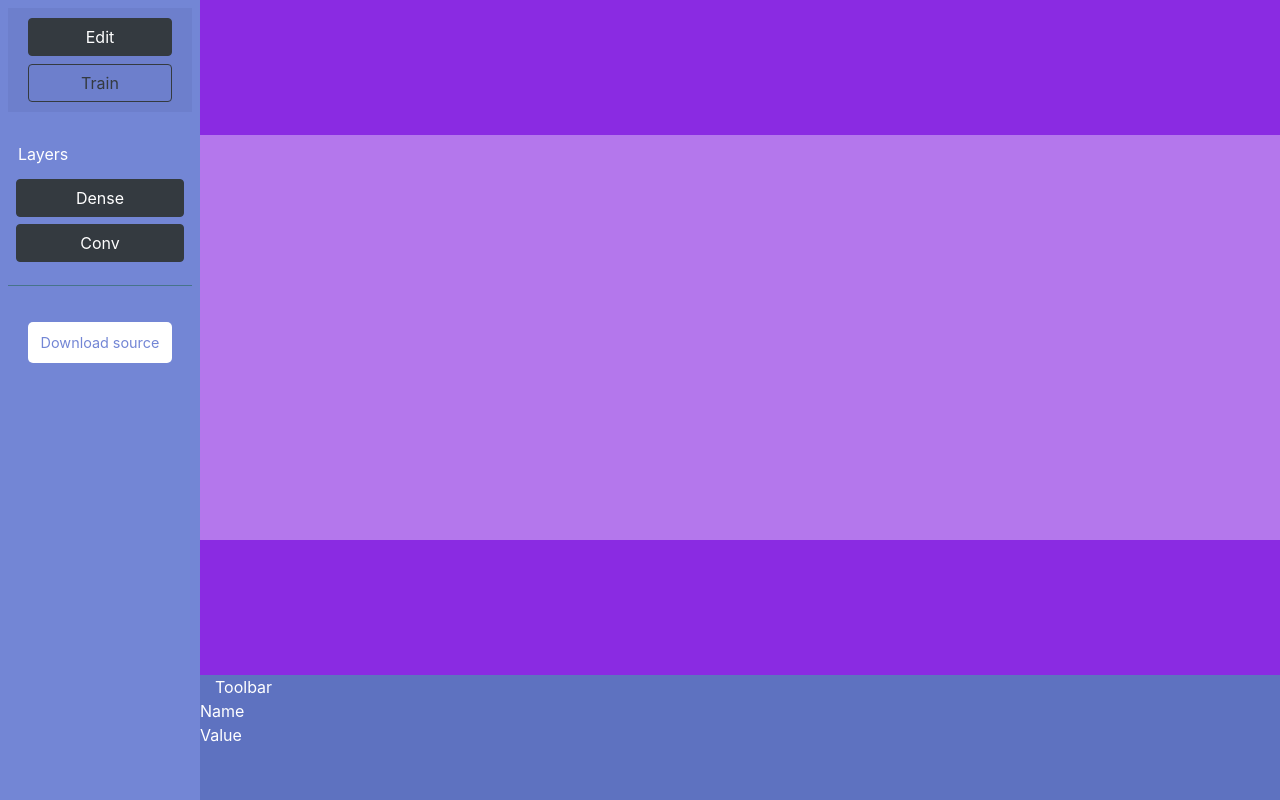
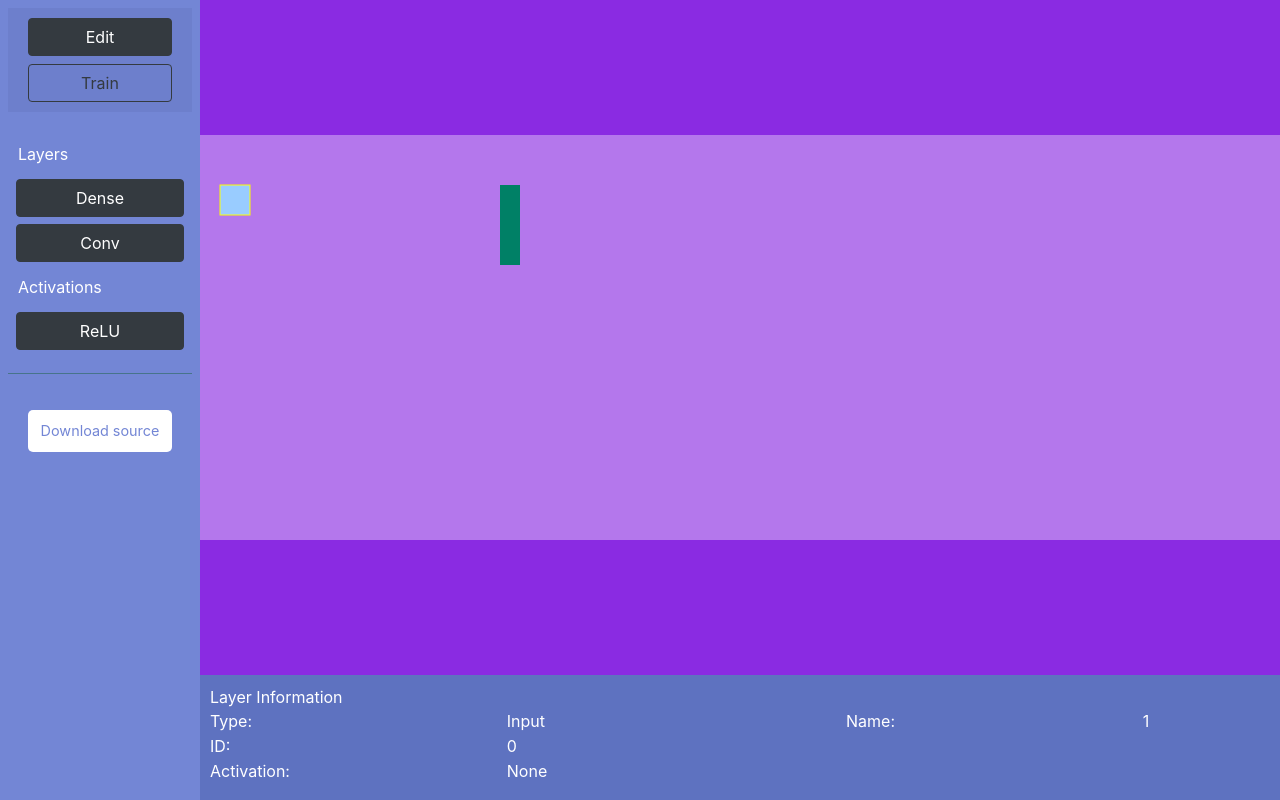
Before and after one commit to alexander-ding/nn-flowchart, a React (Create React App) app: page / in a window 1280 px wide. Built offline with nearby package versions, Linux system fonts and the light colour scheme.

Commit message:
Activations + Basic Toolbar

```diff
--- a/src/App.js
+++ b/src/App.js
@@ -2,6 +2,8 @@ import React from 'react';
 import {Sidebar} from "./Sidebar.js";
 import {CanvasContainer} from "./Canvas.js";
 import {Toolbar} from "./Toolbar.js";
+import {ErrorBox} from "./ErrorBox.js";
+import {isCyclic, isLinear} from "./Utils.js";
 import './App.css';
 
 export class App extends React.Component {
@@ -9,9 +11,13 @@ export class App extends React.Component {
     super(props);
 
     this.state = {
-      models: {},
+      models: {
+        0: this._model("input", 0, 20, 50),
+        1: this._model("output", 1, 300, 50)},
       selected: 0,
-      nextID: 0,
+      nextID: 2,
+      errorMsg: null,
+      errorOnce: true,
     };
 
     // function bindings
@@ -19,20 +25,24 @@ export class App extends React.Component {
     this.updateModel = this.updateModel.bind(this);
     this.selectModel = this.selectModel.bind(this);
     this.removeModel = this.removeModel.bind(this);
+    this.setError = this.setError.bind(this);
   }
 
-  model(type) {
-    /* just a helper function */
+
+  _model(type, id, x, y) {
     return {
-      name: type + String(this.state.nextID),
-      ID: this.state.nextID,
+      name: type + String(id),
+      ID: id,
       type: type,
-      x: 10 + Math.random() * 80,
-      y: 10 + Math.random() * 80,
+      x: x,
+      y: y,
       connectedTo: null,
       activation: null,
       data: {},
-    }
+    };
+  }
+  model(type) {
+    return this._model(type, this.state.nextID, 10 + Math.random() * 80, 10 + Math.random() * 80);
   }
 
   newModel(type) {
@@ -57,6 +67,13 @@ export class App extends React.Component {
     const models = {...this.state.models};
     for (const key of Object.keys(dict)) {
       models[id][key] = dict[key];
+    }
+    if (isCyclic(models)) {
+      this.setError("Graph cannot have loops", false)
+    } else if (!isLinear(models)) {
+      this.setError("Graph must be linear!", false)
+    } else {
+      this.setError(null, false)
     }
     this.setState({
       models: models,
@@ -87,16 +104,28 @@ export class App extends React.Component {
     })
   }
 
+  setError(err, once) {
+    /* sets the error message */
+    this.setState({
+      errorMsg: err,
+      errorOnce: once,
+    })
+  }
+
   render() {
+    const selectedModel = this.state.selected === -1 ? null : this.state.models[this.state.selected];
     return (
-      <div className="container-fluid d-flex h-100 flex-row no-margin">
-        <Sidebar newModel={this.newModel}/>
-        <div className="d-flex w-100 p-2 flex-column flex-grow-1 no-margin">
-          <CanvasContainer models={this.state.models} selected={this.state.selected} select={this.selectModel} update={this.updateModel} remove={this.removeModel}/>
-          <Toolbar/>
+      <React.Fragment>
+        <ErrorBox errorMsg={this.state.errorMsg} dismissible={this.state.errorOnce} setError={this.setError}/>
+        <div className="container-fluid d-flex h-100 flex-row no-margin">
+          <Sidebar models={this.state.models} selected={this.state.selected} newModel={this.newModel} setError={this.setError} update={this.updateModel} />
+          <div className="d-flex w-100 p-2 flex-column flex-grow-1 no-margin" ref="canvasContainer">
+            <CanvasContainer models={this.state.models} selected={this.state.selected} select={this.selectModel} update={this.updateModel} remove={this.removeModel}/>
+            <Toolbar model={selectedModel}/>
+          </div>
+
         </div>
-
-      </div>
+      </React.Fragment>
 
     );
   }
--- /dev/null
+++ b/src/ErrorBox.css
@@ -0,0 +1,10 @@
+.position-absolute {
+    position: "absolute" !important;
+}
+
+.float-box {
+    top: 40px;
+    right: 10px;
+    min-width: 20rem;
+    max-height: 4rem !important;
+}
--- /dev/null
+++ b/src/ErrorBox.js
@@ -0,0 +1,30 @@
+import React from 'react';
+import "./ErrorBox.css";
+
+export function ErrorBox(props) {
+  /* Renders a dismissable error message */
+  // display nothing if no error message
+  if (props.errorMsg === null) {
+    return null;
+  }
+  if (props.dismissible) {
+    return (
+      <div className="position-absolute float-box">
+        <div className="alert alert-danger alert-dismissible position-absolute w-100">
+          <strong>Error:</strong> {props.errorMsg}
+          <button type="button" className="close" data-dismiss="alert" aria-label="Close"
+                  onClick={() => props.setError(null, true)}>
+            <span aria-hidden="true">&times;</span>
+          </button>
+        </div>
+      </div>
+    )
+  }
+  return (
+    <div className="position-absolute float-box">
+      <div className="alert alert-danger position-absolute w-100">
+        <strong>Error:</strong> {props.errorMsg}
+      </div>
+    </div>
+  )
+}
--- a/src/ModelInfo.js
+++ b/src/ModelInfo.js
@@ -10,14 +10,14 @@ function conv(props) {
   const thirdColor = "#5c98f9";
   let activationSVG;
   if (props.activation != null) {
-    activationSVG = nodeTypes[props.activation.name].svg;
+    activationSVG = nodeTypes[props.activation].svg(xInterval*2+5, yInterval*2+squareSize-2, squareSize-10,squareSize/2 - 4);
   } else {
     activationSVG = null
   }
   return <React.Fragment>
-    <rect width={squareSize} height={squareSize} fill={firstColor}/>,
-    <rect x={xInterval} y={yInterval} width={squareSize} height={squareSize} fill={secondColor}/>,
-    <rect x={xInterval*2} y={yInterval*2} width={squareSize} height={squareSize} fill={thirdColor}/>,
+    <rect width={squareSize} height={squareSize} fill={firstColor}/>
+    <rect x={xInterval} y={yInterval} width={squareSize} height={squareSize} fill={secondColor}/>
+    <rect x={xInterval*2} y={yInterval*2} width={squareSize} height={squareSize} fill={thirdColor}/>
     {activationSVG}
   </React.Fragment>
 }
@@ -38,12 +38,41 @@ function dense(props) {
 
             </circle>
   );
+  let activationSVG;
+  if (props.activation != null) {
+    activationSVG = nodeTypes[props.activation].svg(4, ySize-2);
+  } else {
+    activationSVG = null
+  }
   return <React.Fragment>
     <rect width={xSize} height={ySize} fill={squareColor}/>,
     {circles}
+    {activationSVG}
   </React.Fragment>
 }
 
+function input(props) {
+  const size = 30
+  const color = "#99ccff";
+  return <React.Fragment>
+    <rect width={size} height={size} fill={color}/>
+  </React.Fragment>
+}
+
+function output(props) {
+  const color = "#008066";
+  const width = 20;
+  const height = 80;
+  return <React.Fragment>
+    <rect width={width} height={height} fill={color}></rect>
+  </React.Fragment>
+}
+
+function relu(x, y) {
+  return (
+    <text x={x} y={y} fontSize="14">ReLU</text>
+  )
+}
 
 export const nodeTypes = {
     "dense": {
@@ -60,10 +89,26 @@ export const nodeTypes = {
         offsetX: 40,
         offsetY: 40,
     },
+    "input": {
+      name: "Input",
+      type: "layer",
+      svg: input,
+      offsetX: 15,
+      offsetY: 15,
+    },
+    "output": {
+      name: "Output",
+      type: "layer",
+      svg: output,
+      offsetX: 10,
+      offsetY: 40,
+    },
     "relu": {
-        name: "ReLU",
-        type: "activation",
+      name: "ReLU",
+      type: "activation",
+      svg: relu,
     }
 };
 
 export const layerNames = ["dense", "conv"];
+export const activationNames = ["relu"];
--- a/src/Sidebar.js
+++ b/src/Sidebar.js
@@ -1,6 +1,6 @@
 import React from 'react';
 import "./Sidebar.css";
-import {nodeTypes, layerNames} from "./ModelInfo.js";
+import {nodeTypes, layerNames, activationNames} from "./ModelInfo.js";
 
 function SidebarHeader(props) {
   const selectedClassName = "btn btn-dark btn-block";
@@ -50,23 +50,68 @@ function Layer(props) {
   )
 }
 
-function EditElements(props) {
+function Activation(props) {
+  /* returns a button to append an activation */
   return (
-    <React.Fragment>
+    <Button onClick={() => props.newActivation(props.name)}>
+      {nodeTypes[props.name].name}
+    </Button>
+  )
+}
+
+class EditElements extends React.Component {
+  constructor(props) {
+    super(props);
+    this.props = props;
+    this.setActivation = this.setActivation.bind(this);
+  }
+
+  setActivation(name) {
+    // must have a layer selected
+    if (this.props.selected === -1) {
+      this.props.setError("Select a layer to add the activation to first!", true);
+      return;
+    }
+    const selected = this.props.models[this.props.selected]
+    // cancel the existing activation if it's the same as this
+    if (selected.activation === name) {
+      this.props.update(this.props.selected, {
+        activation: null,
+      });
+    } else {
+      this.props.update(this.props.selected, {
+        activation: name,
+      });
+    }
+  }
+
+  render() {
+    return <React.Fragment>
       <p>Layers</p>
       <div className="d-flex flex-column">
       { layerNames.map((name) =>
         <Layer key={name}
           name={name}
-          newModel={props.newModel}
+          newModel={this.props.newModel}
         />)
       }
       </div>
+      <p>Activations</p>
+      <div className="d-flex flex-column">
+      { activationNames.map((name) =>
+        <Activation key={name}
+          name={name}
+          newActivation={() => this.setActivation(name)}
+        />
+        )
+      }
+      </div>
     </React.Fragment>
-  )
+  }
 }
 
-function TrainElements(props) {
+function TrainElements(propOri) {
+  const props = propOri
   return (
     <React.Fragment>
       <p>Inputs</p>
@@ -81,7 +126,8 @@ function TrainElements(props) {
 }
 
 function ElementsContainer(props) {
-  const Elements = props.tabSelected === "edit" ? EditElements(props) : TrainElements(props)
+  const propsExtracted = props.props;
+  const Elements = props.tabSelected === "edit" ? <EditElements models={propsExtracted.models} selected={propsExtracted.selected} setError={propsExtracted.setError} newModel={propsExtracted.newModel} update={propsExtracted.update}/>: <TrainElements props={propsExtracted}/>;
   return (
     <ul className="list-unstyled components">
       {Elements}
@@ -92,8 +138,8 @@ function ElementsContainer(props) {
 export class Sidebar extends React.Component {
   constructor(props) {
     super(props);
+    this.props = props
     this.state = {
-      props: props,
       tabSelected: "edit", // which tab is selected
     };
     this.changeTab = this.changeTab.bind(this);
@@ -110,7 +156,7 @@ export class Sidebar extends React.Component {
     return (
       <nav className="p-2 h-100" id="sidebar">
         <SidebarHeader tabSelected={this.state.tabSelected} changeTab={this.changeTab} />
-        <ElementsContainer tabSelected={this.state.tabSelected} newModel={this.state.props.newModel}/>
+        <ElementsContainer tabSelected={this.state.tabSelected} props={this.props}/>
         <CTAList />
 
       </nav>
--- a/src/Toolbar.css
+++ b/src/Toolbar.css
@@ -6,7 +6,31 @@
     width: 100%;
 }
 
+.left-line {
+    width: 40%;
+    float: left;
+}
+
+.right-line {
+    width: 40%;
+    float: right;
+}
+
 .parameter-line {
     width: 100%;
+    height: 25px;
+}
 
+.parameter-name {
+    width: 30%;
+    float: left;
 }
+
+.parameter-value {
+    width: 30%;
+    float: right;
+}
+
+#toolbar-container {
+    margin: 10px;
+}
--- a/src/Toolbar.js
+++ b/src/Toolbar.js
@@ -1,22 +1,39 @@
 import React from "react";
 import "./Toolbar.css";
+import {nodeTypes} from "./ModelInfo.js";
 
 function DisplayLine(props) {
   return (
     <div className="parameter-line">
-      <div className="parameter-name">Name</div>
-      <div className="parameter-value">Value</div>
+      <div className="parameter-name">{props.name}:</div>
+      <div className="parameter-value">{props.value}</div>
     </div>
   )
 }
 
 export function Toolbar(props) {
+  const model = props.model;
+  let type = "N/A";
+  let id = "N/A";
+  let activation = "N/A";
+
+  // set the values if model is selected
+  if (model !== null) {
+    type = nodeTypes[model.type].name;
+    id = model.ID;
+    activation = (model.activation === null) ? "None" : nodeTypes[model.activation].name;
+  }
   return (
     <nav className="p-2 no-margin" id="toolbar">
-      <div className="container">
-        <p>Toolbar</p>
-        <div className="row">
-          <DisplayLine></DisplayLine>
+      <div id="toolbar-container">
+        <p>Layer Information</p>
+        <div className="left-line">
+          <DisplayLine name="Type" value={type}/>
+          <DisplayLine name="ID" value={id}/>
+          <DisplayLine name="Activation" value={activation}/>
+        </div>
+        <div className="right-line">
+          <DisplayLine name="Name" value={1}/>
         </div>
       </div>
     </nav>
--- /dev/null
+++ b/src/Utils.js
@@ -0,0 +1,81 @@
+export function isCyclic(models) {
+  /* Checks if the models constitute directed acyclic graphs
+   * (Potentially multiple acyclic graphs)
+   * Returns false only if there is an internal loop
+   */
+  let visited = {}; // whether the node is visited
+  let inRecursionStack = {}; // whether the node is in the currentfunction call stack
+
+  for (const key of Object.keys(models)) {
+    visited[key] = false;
+    inRecursionStack[key] = false;
+  }
+
+  for (const key of Object.keys(models)) {
+    if (isCyclicHelper(models, key, visited, inRecursionStack)) {
+      return true;
+    }
+  }
+  return false;
+}
+
+function isCyclicHelper(models, index, visited, inRecursionStack) {
+  /* A helper function to explore from a single node. Returns
+   * false if there is no discrepancy found from this index
+   */
+
+  // if visited, remove out of stack and say no
+  if (visited[index]) {
+    inRecursionStack[index] = false;
+    return false;
+  }
+
+  visited[index] = true;
+  inRecursionStack[index] = true;
+  // if no neighbor, then no discrepancy
+  if (models[index].connectedTo === null) {
+    inRecursionStack[index] = false;
+    return false;
+  }
+
+  const next = models[index].connectedTo;
+  if (!visited[next] && isCyclicHelper(models, next, visited, inRecursionStack)) {
+    return true;
+  }
+  // if we bump into a node on our incoming path, it's bad
+  if (inRecursionStack[next]) {
+    return true;
+  }
+
+  inRecursionStack[index] = false;
+  return false;
+}
+
+export function isLinear(models) {
+  let numIncomingEdges = {};
+  for (const key of Object.keys(models)) {
+    numIncomingEdges[key] = 0;
+  }
+
+  for (const key of Object.keys(models)) {
+    const next = models[key].connectedTo;
+    if (next !== null) {
+      numIncomingEdges[next] += 1;
+    }
+  }
+
+  // the input node must not have incoming edges
+  if (numIncomingEdges[0] !== 0) {
+    return false;
+  }
+  // the output node must not have outgoing edges
+  if (models[1].connectedTo !== null) {
+    return false;
+  }
+  for (const key of Object.keys(models)) {
+    if (numIncomingEdges[key] > 1) {
+      return false;
+    }
+  }
+  return true;
+}
```
Also changed, not shown: src/Canvas.js (+18 -10 lines).
